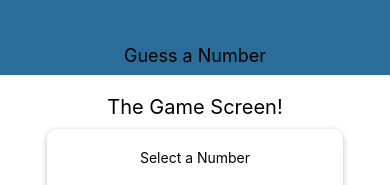
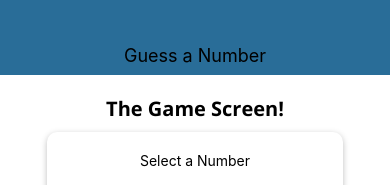
Before and after one commit to bowen9284/rn-guess-a-number, a React Native app: screen / in a window 390 px wide. Shown: the top 185 px of the page. Built offline with nearby package versions, Linux system fonts and the light colour scheme.

Commit message:
adding custom fonts

```diff
--- a/App.js
+++ b/App.js
@@ -1,19 +1,39 @@
 import React, { useState } from 'react';
 import { StyleSheet, View } from 'react-native';
+import * as Font from 'expo-font';
+import { AppLoading } from 'expo';
 
 import Header from './components/Header';
 import StartGameScreen from './screens/StartGameScreen';
 import GameScreen from './screens/GameScreen';
 import GameOverScreen from './screens/GameOverScreen';
 
+const fetchFonts = () => {
+  return Font.loadAsync({
+    'open-sans': require('./assets/fonts/OpenSans-Regular.ttf'),
+    'open-sans-bold': require('./assets/fonts/OpenSans-Bold.ttf'),
+  });
+};
+
 export default function App() {
   const [userNumber, setUserNumber] = useState();
   const [guessRounds, setGuessRounds] = useState(0);
+  const [dataLoaded, setDataLoaded] = useState(false);
+
+  if (!dataLoaded) {
+    return (
+      <AppLoading
+        startAsync={fetchFonts}
+        onFinish={() => setDataLoaded(true)}
+      />
+    );
+  }
 
   const configureNewGameHandler = () => {
     setGuessRounds(0);
     setUserNumber(null);
   };
+
   const startGameHandler = (selectedNumber) => {
     setUserNumber(selectedNumber);
   };
--- a/screens/StartGameScreen.js
+++ b/screens/StartGameScreen.js
@@ -51,7 +51,11 @@
       <Card customStyles={styles.summaryContainer}>
         <Text>You selected</Text>
         <NumberContainer>{selectedNumber}</NumberContainer>
-        <Button color={Colors.primary} title="START GAME" onPress={() => props.onStartGame(selectedNumber)} />
+        <Button
+          color={Colors.primary}
+          title="START GAME"
+          onPress={() => props.onStartGame(selectedNumber)}
+        />
       </Card>
     );
   }
@@ -108,6 +112,7 @@
   title: {
     fontSize: 20,
     marginVertical: 10,
+    fontFamily: 'open-sans-bold',
   },
   inputContainer: {
     width: 300,
```
Also changed, not shown: assets/fonts/OpenSans-Bold.ttf (added), assets/fonts/OpenSans-Regular.ttf (added).
